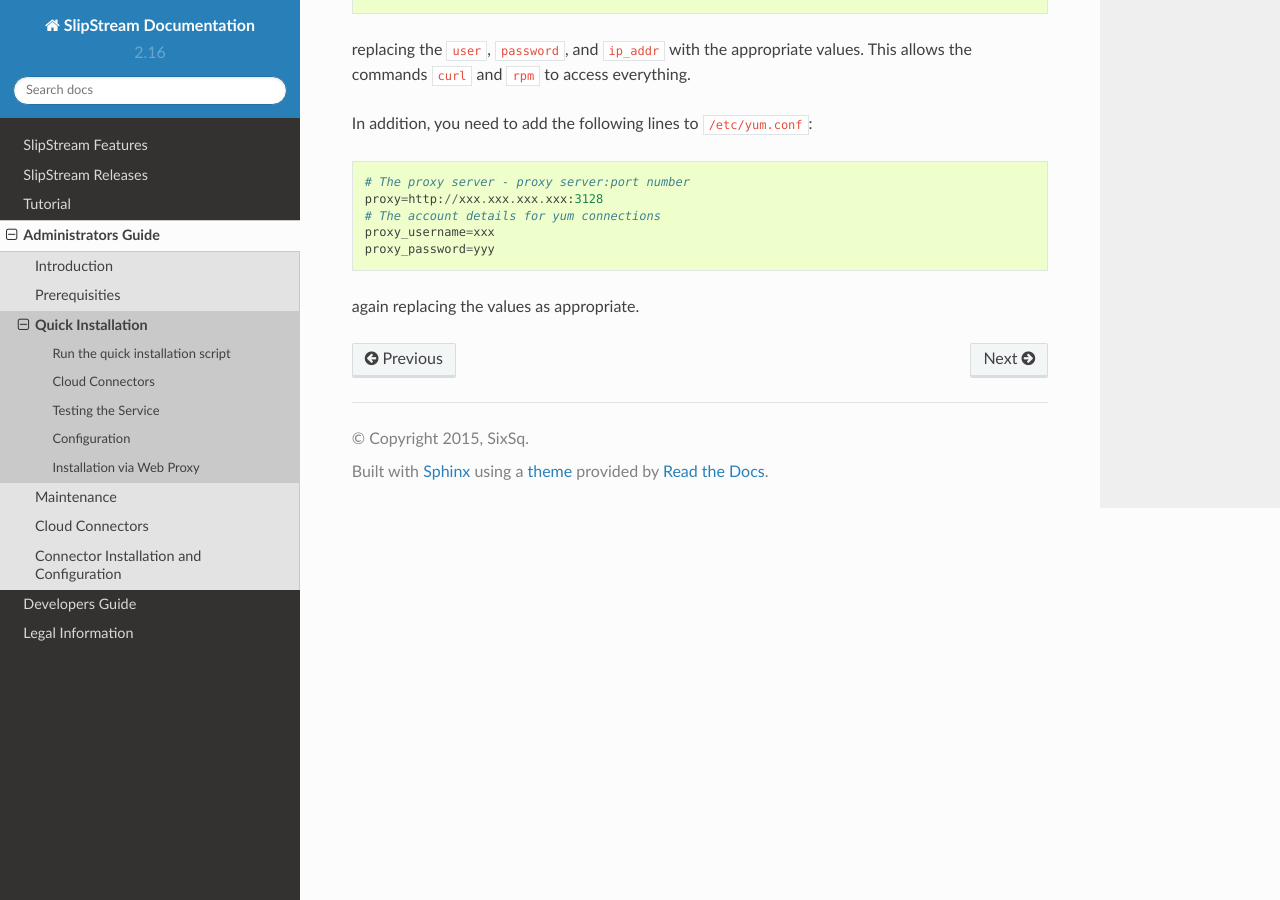
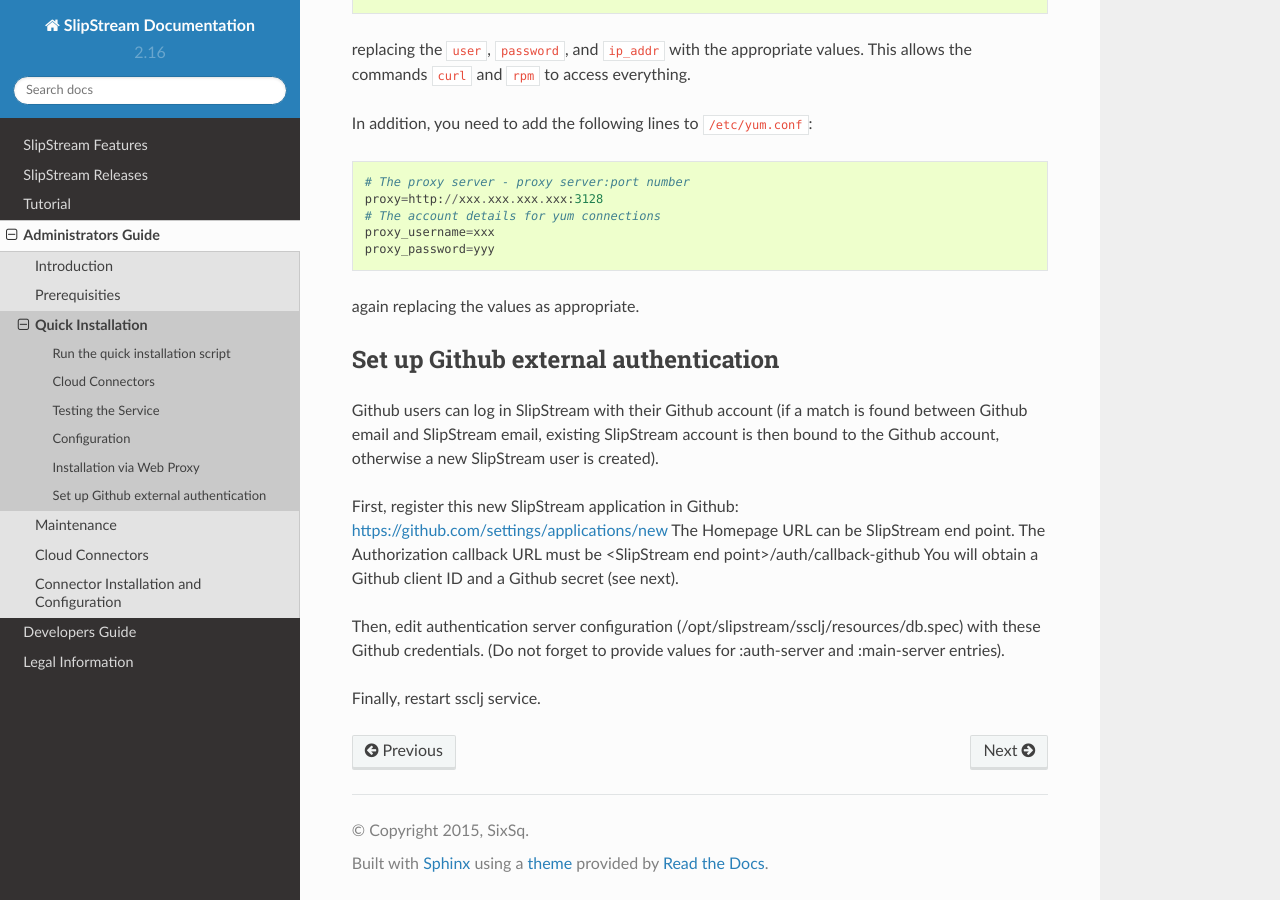
Before and after one commit to slipstream/SlipStreamDocumentation, a Sphinx documentation site: the page built from docs/administrator_guide/quick_installation.rst, in a window 1280 px wide and 900 px high, scrolled down 3124 px. Built offline with Sphinx 7.4.7 and the Read the Docs theme 2.0.0, drawn with Linux system fonts in a browser that asks for light colours.

Commit message:
Add Github authentication setup

```diff
--- a/docs/administrator_guide/quick_installation.rst
+++ b/docs/administrator_guide/quick_installation.rst
@@ -144,3 +144,17 @@
     proxy_password=yyy
 
 again replacing the values as appropriate.
+
+Set up Github external authentication
+-------------------------------------
+
+Github users can log in SlipStream with their Github account (if a match is found between Github email and SlipStream email, existing SlipStream account is then bound to the Github account, otherwise a new SlipStream user is created).
+
+First, register this new SlipStream application in Github: https://github.com/settings/applications/new
+The Homepage URL can be SlipStream end point.
+The Authorization callback URL must be <SlipStream end point>/auth/callback-github
+You will obtain a Github client ID and a Github secret (see next).
+
+Then, edit authentication server configuration (/opt/slipstream/ssclj/resources/db.spec) with these Github credentials. (Do not forget to provide values for :auth-server and :main-server entries).
+
+Finally, restart ssclj service.
```
